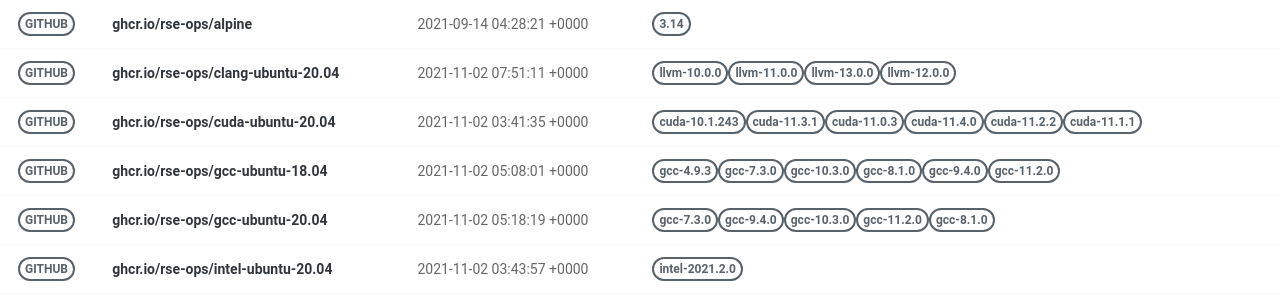
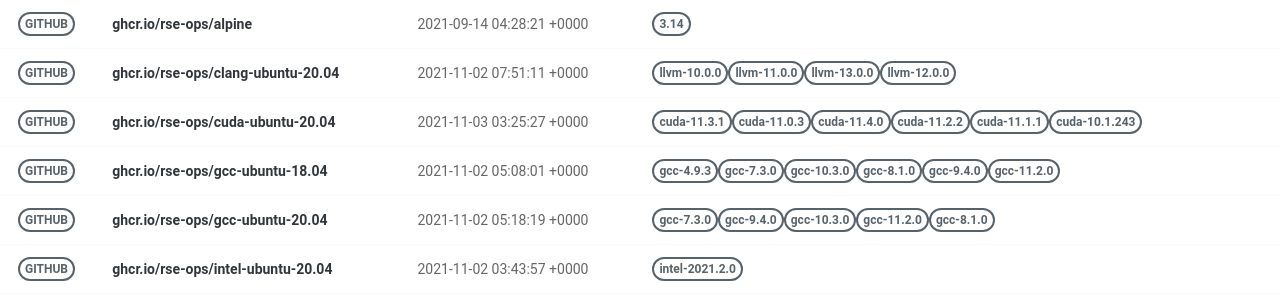
Before and after one commit to rse-ops/docker-images, a Jekyll site: the page built from pages/index.md, in a window 1280 px wide. Shown: the part 130-430 px from the top of the page. Built offline with Jekyll 4.4.1, drawn with Linux system fonts in a browser that asks for light colours; nearby versions of some CDN libraries.

Commit message:
Automated push to update library 2021-11-03

```diff
--- a/_library/ghcr.io-rse-ops-cuda-ubuntu-20.04.md
+++ b/_library/ghcr.io-rse-ops-cuda-ubuntu-20.04.md
@@ -1,14 +1,11 @@
 ---
 layout: container
 name: ghcr.io/rse-ops/cuda-ubuntu-20.04
-updated_at: 2021-11-02 03:41:35.049208
+updated_at: 2021-11-03 03:25:27.637171
 
 
 container_url: https://github.com/orgs/rse-ops/packages/container/package/cuda-ubuntu-20.04
 versions:
- - tag: cuda-10.1.243
-   dockerfile: https://github.com/rse-ops/docker-images/blob/main/ubuntu/cuda/Dockerfile
-   manifest: https://crane.ggcr.dev/manifest/ghcr.io/rse-ops/cuda-ubuntu-20.04:cuda-10.1.243
  - tag: cuda-11.3.1
    dockerfile: https://github.com/rse-ops/docker-images/blob/main/ubuntu/cuda/Dockerfile
    manifest: https://crane.ggcr.dev/manifest/ghcr.io/rse-ops/cuda-ubuntu-20.04:cuda-11.3.1
```
Also changed, not shown: other parts of _library/ghcr.io-rse-ops-cuda-ubuntu-20.04.md (+3 -0 lines).
